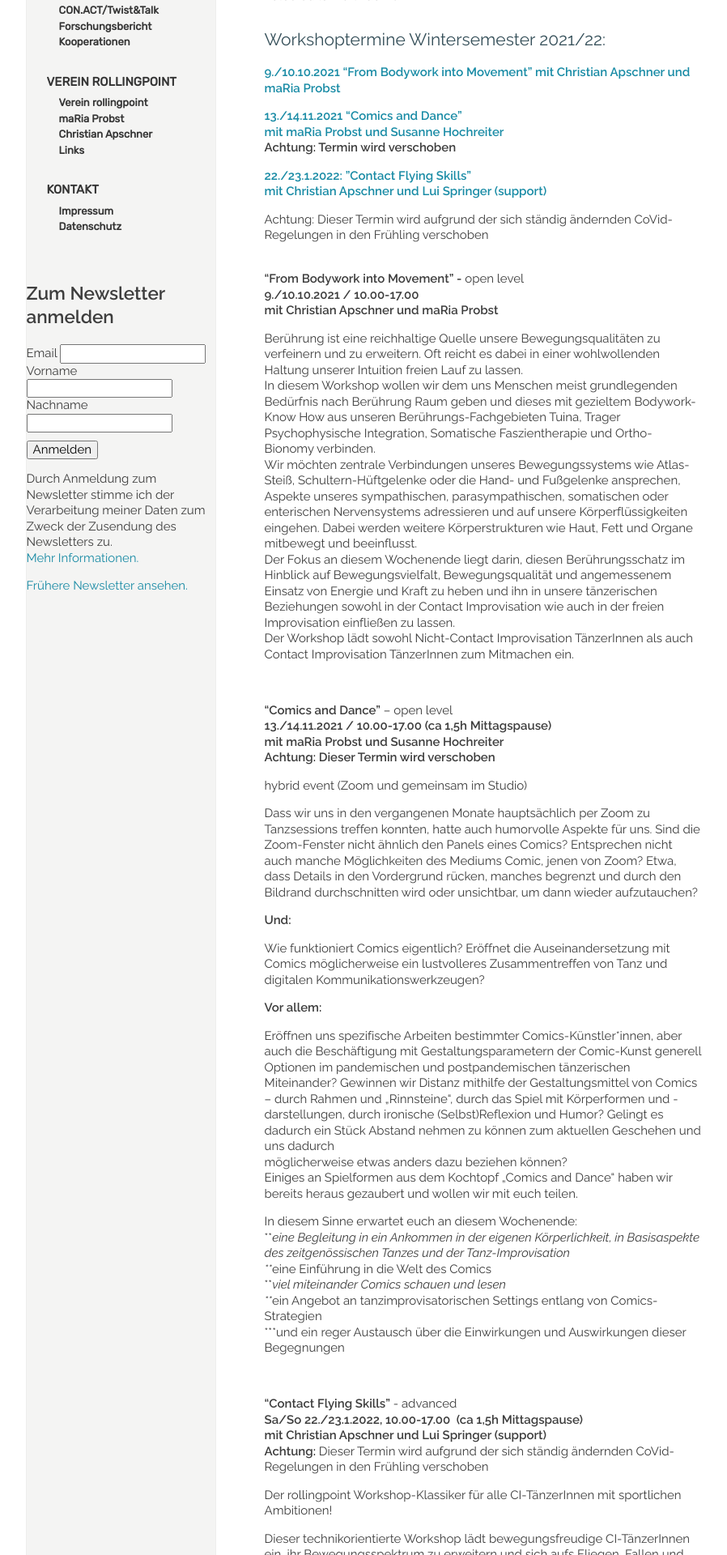
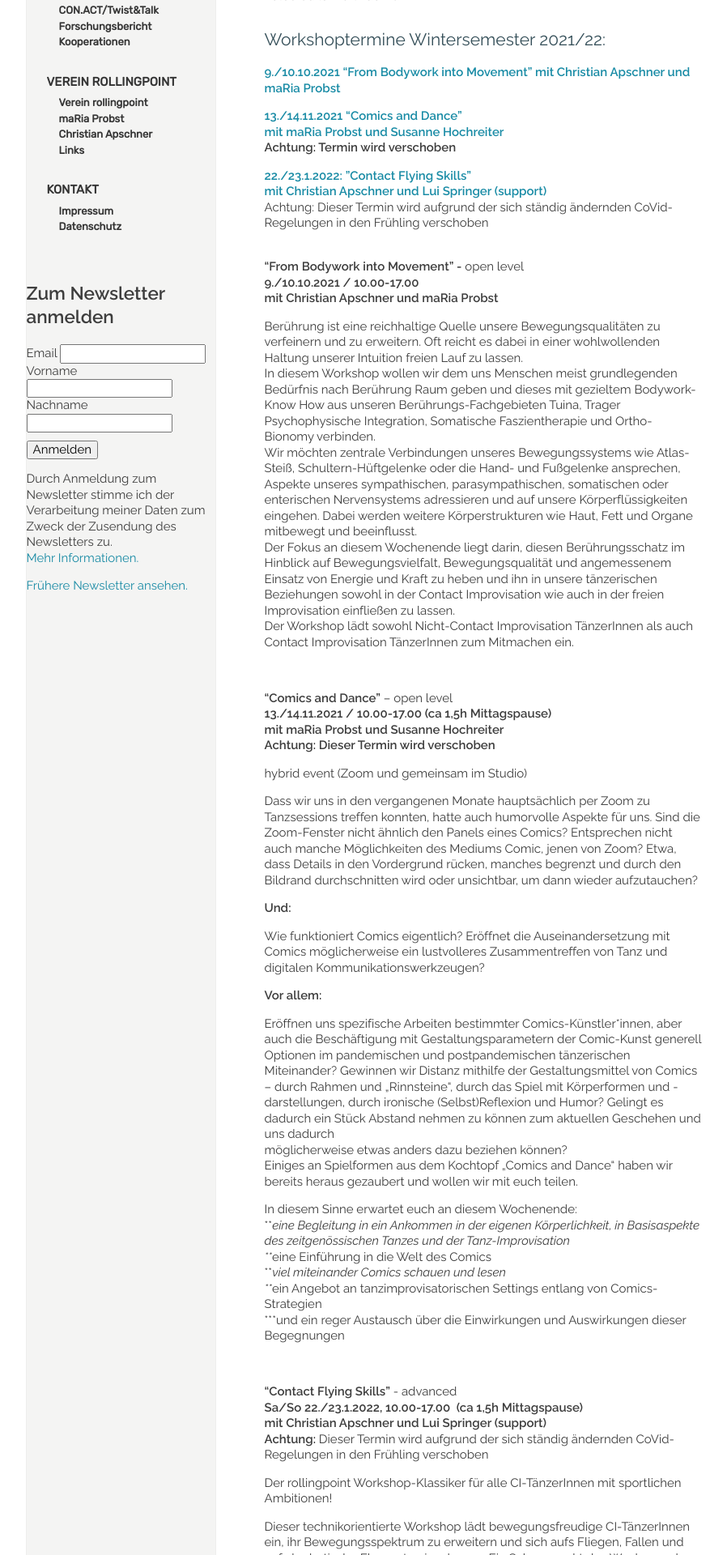
Before and after one commit to manulari/rollingpointat, a Jekyll site: the page built from _pages_de/workshops.md, in a window 1280 px wide. Shown: the part 573-2493 px from the top of the page at 81% size, without its empty margins (152-1050 px from the left). Built offline with Jekyll 4.4.1, drawn with Linux system fonts in a browser that asks for light colours; comment, search, counter and statistics services are not loaded.

```diff
--- a/_pages_de/workshops.md
+++ b/_pages_de/workshops.md
@@ -17,8 +17,7 @@ Fotocredits: He Shao Hui
 **Achtung: Termin wird verschoben**
 
 [**22./23.1.2022: "Contact Flying Skills"**\
-**mit Christian Apschner und** **Lui Springer (support)**](#flying)
-
+**mit Christian Apschner und** **Lui Springer (support)**](#flying)\
 Achtung: Dieser Termin wird aufgrund der sich ständig ändernden CoVid-Regelungen in den Frühling verschoben\
 &nbsp;
 
```
